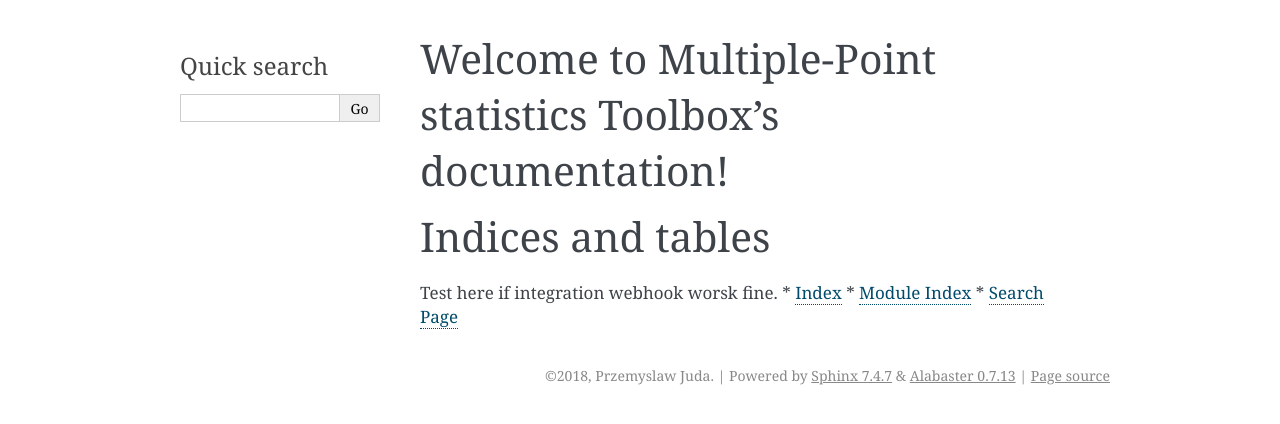
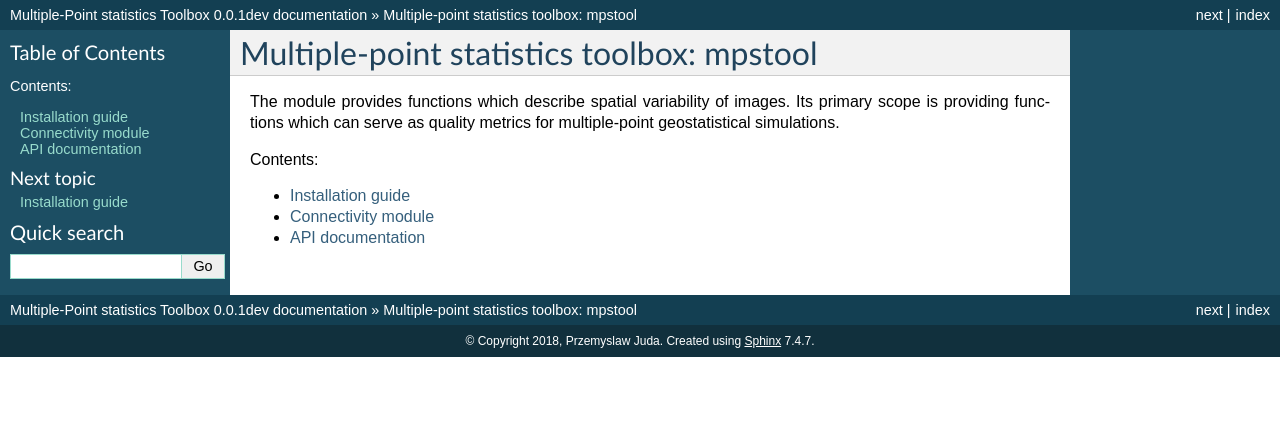
Before and after one commit to UniNE-CHYN/mps_toolbox, a Sphinx documentation site: the page built from docs/index.rst, in a window 1280 px wide. Shown: the top 424 px of the page. Built offline with Sphinx 7.4.7, drawn with Linux system fonts in a browser that asks for light colours; formulas are drawn with MathJax 3.

Commit message:
Template for documentation created

````diff
--- /dev/null
+++ b/docs/api.rst
@@ -0,0 +1,4 @@
+API documentation
+=================
+
+This is API documentation.
--- a/docs/conf.py
+++ b/docs/conf.py
@@ -34,7 +34,7 @@
 extensions = ['sphinx.ext.autodoc',
     'sphinx.ext.doctest',
     'sphinx.ext.todo',
-    'sphinx.ext.mathjax']
+    'sphinx.ext.imgmath']
 
 # Add any paths that contain templates here, relative to this directory.
 templates_path = ['_templates']
@@ -86,7 +86,7 @@ todo_include_todos = True
 # The theme to use for HTML and HTML Help pages.  See the documentation for
 # a list of builtin themes.
 #
-html_theme = 'alabaster'
+html_theme = 'default'
 
 # Theme options are theme-specific and customize the look and feel of a theme
 # further.  For a list of options available for each theme, see the
@@ -106,6 +106,8 @@ html_static_path = ['_static']
 # refs: http://alabaster.readthedocs.io/en/latest/installation.html#sidebars
 html_sidebars = {
     '**': [
+        'globaltoc.html',
+        'localtoc.html',
         'relations.html',  # needs 'show_related': True theme option to display
         'searchbox.html',
     ]
--- a/docs/index.rst
+++ b/docs/index.rst
@@ -3,19 +3,26 @@
    You can adapt this file completely to your liking, but it should at least
    contain the root `toctree` directive.
 
-Welcome to Multiple-Point statistics Toolbox's documentation!
-=============================================================
+Multiple-point statistics toolbox: mpstool
+==========================================
+
+The module provides functions which describe spatial
+variability of images.
+Its primary scope is providing functions which can serve
+as quality metrics for multiple-point geostatistical simulations.
 
 .. toctree::
    :maxdepth: 2
    :caption: Contents:
 
+   installation
+   connectivity
+   api
 
-
-Indices and tables
-==================
-
-Test here if integration webhook worsk fine.
-* :ref:`genindex`
-* :ref:`modindex`
-* :ref:`search`
+..
+    Indices and tables
+    ==================
+..
+    * :ref:`genindex`
+    * :ref:`modindex`
+    * :ref:`search`
--- /dev/null
+++ b/docs/installation.rst
@@ -0,0 +1,7 @@
+Installation guide
+==================
+
+This is easy:
+```
+pip install -e .
+```
````
Also changed, not shown: docs/connectivity.rst (added, +12 -0 lines).
